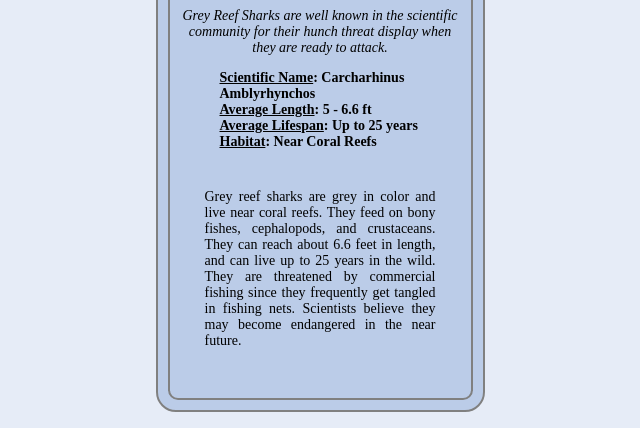
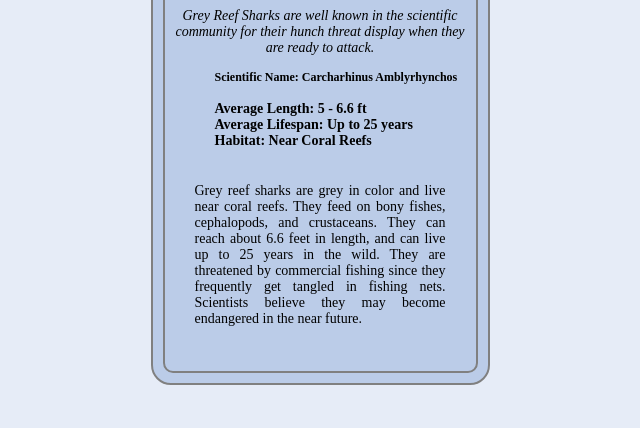
Before and after one commit to JZerman2018/Animal-Trading-Card-Phase-2, a plain HTML site: page index.html in a window 1280 px wide. Shown: the part 372-800 px from the top of the page, without its empty margins (320-960 px from the left). Drawn offline with Linux system fonts and the light colour scheme.

Commit message:
Update HTML & CSS styles

```diff
--- a/CSS/styles.css
+++ b/CSS/styles.css
@@ -5,7 +5,7 @@ body {
 #container {
   border-style: solid;
   border: 5px solid grey;
-  width: 305px;
+  width: 315px;
   border-radius: 20px;
   border-width: 2px;
   padding: 10px;
@@ -26,7 +26,7 @@ body {
 
 #facts {
   list-style-type: none;
-  font-weight: bold;
+
   font-size: 14px;
   text-align: left;
  }
@@ -39,7 +39,7 @@ body {
 }
 #summary {
   text-align: justify;
-  padding: 25px;
+  padding: 20px;
   }
 .name {
     padding: 10px;
@@ -48,5 +48,5 @@ body {
 }
 .scientific-name {
   text-align: left;
-
+  font-size: 12px;
 }
--- a/index.html
+++ b/index.html
@@ -16,10 +16,10 @@
                 <p id="interesting-fact">Grey Reef Sharks are well known in the scientific community for their hunch threat display when they are ready to attack.</p>
                 <ul id="facts">
                 <strong>
-                  <li class="scientific-name"><u>Scientific Name</u>: Carcharhinus Amblyrhynchos</li>
-                  <li><u>Average Length</u>: 5 - 6.6 ft</li>
-                  <li><u>Average Lifespan</u>: Up to 25 years</li>
-                  <li><u>Habitat</u>: Near Coral Reefs</li>
+                  <li class="scientific-name"><b>Scientific Name</b>: Carcharhinus Amblyrhynchos</li><br>
+                  <li><b>Average Length</b>: 5 - 6.6 ft</li>
+                  <li><b>Average Lifespan</b>: Up to 25 years</li>
+                  <li><b>Habitat</b>: Near Coral Reefs</li>
                 </strong>
                 </ul>
                 <p id="summary">Grey reef sharks are grey in color and live near coral reefs. They feed on bony fishes,  cephalopods, and crustaceans.  They can reach about 6.6 feet in length, and can live up to 25 years in the wild. They are threatened by commercial fishing since they frequently get tangled in fishing nets. Scientists believe they may become endangered in the near future.</p>
```
